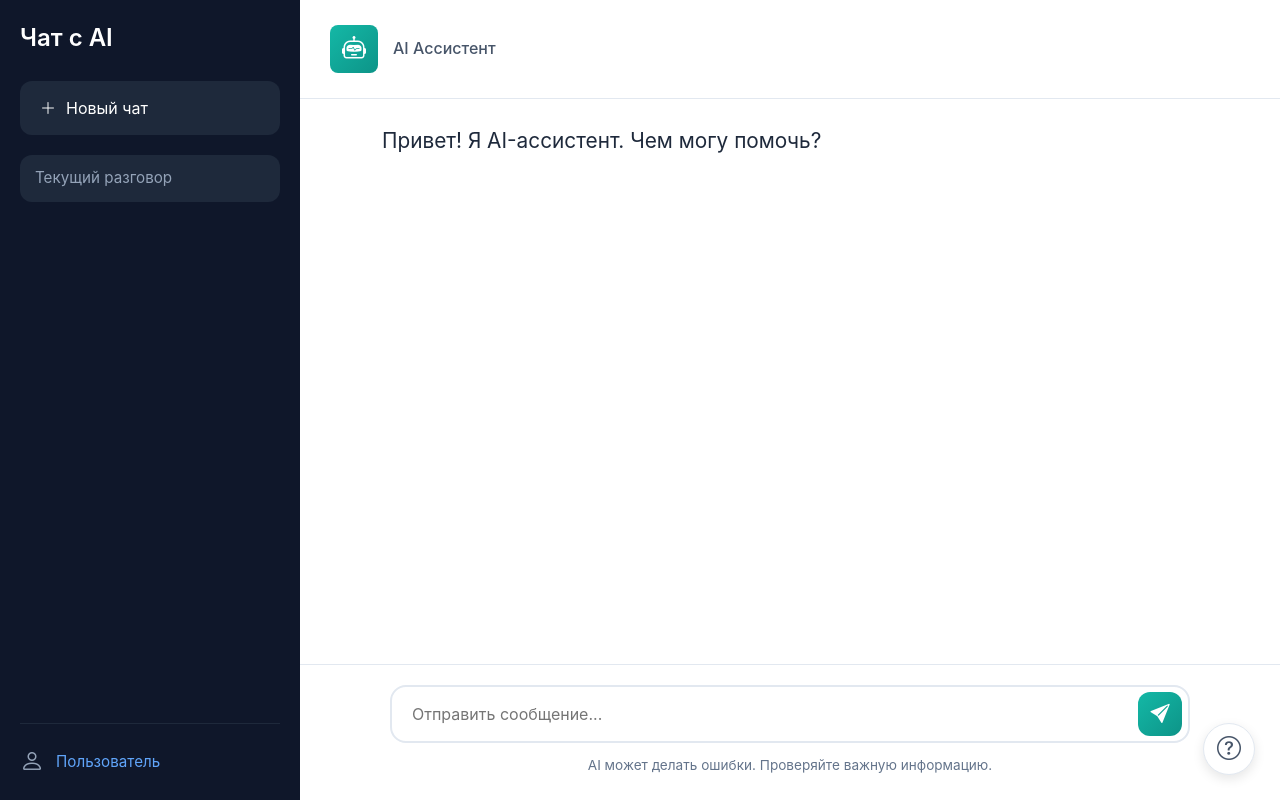
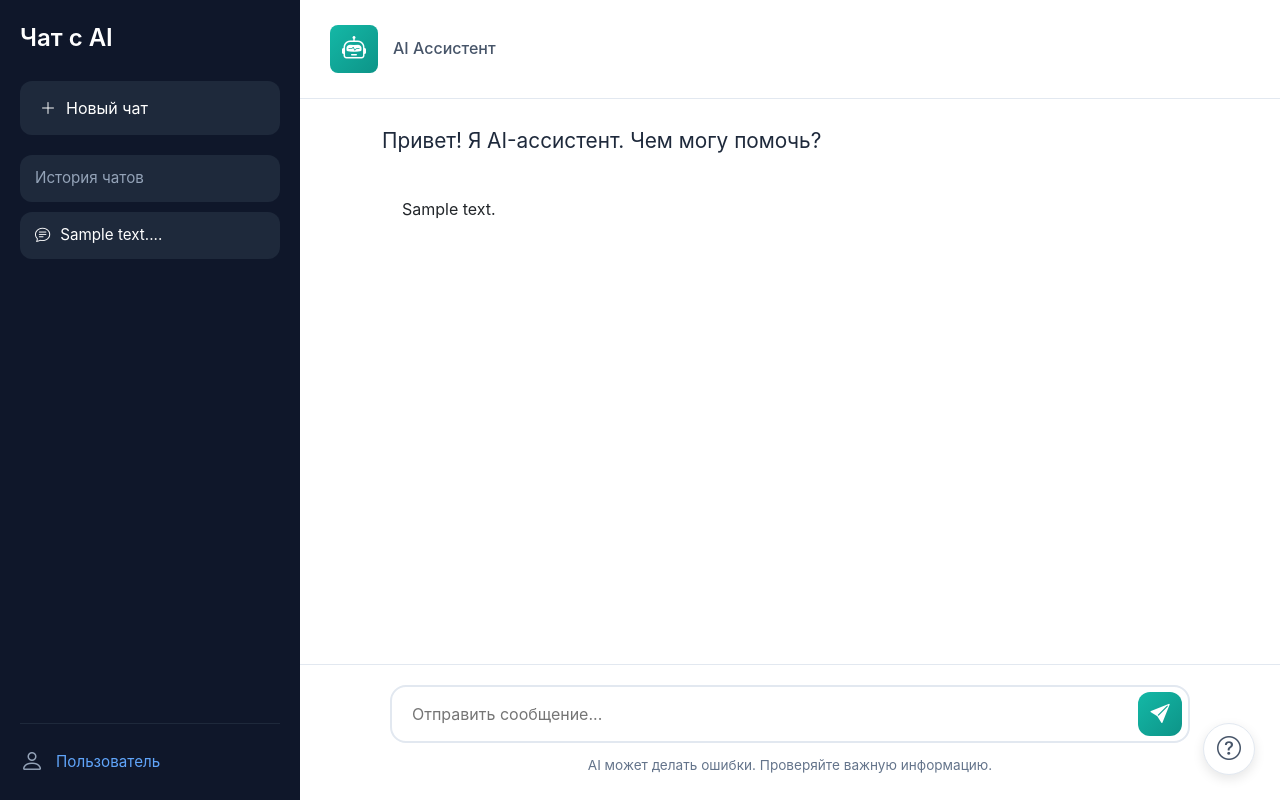
Before and after one commit to Wwwixz/Bogan_AI, a Flask app: template templates/index.html in a window 1280 px wide. Run offline with Flask 3, Linux system fonts and the light colour scheme; the template is opened without the code that fills it: values that come from a table or form of the project are taken from there, others are empty; tables that the repository leaves empty hold one stand-in row (values such as "Sample post").

Commit message:
Добавил базу данных SQLAlchemy (СУБД - SQLLite) и историю чатов

```diff
--- a/main.py
+++ b/main.py
@@ -1,32 +1,104 @@
 from flask import Flask, render_template, request, redirect, url_for
 from AI import ask_ai
 from datetime import datetime
+from flask_sqlalchemy import SQLAlchemy
 
 app = Flask(__name__)
+app.config['SQLALCHEMY_DATABASE_URI'] = 'sqlite:///chats.db'
+app.config['SQLALCHEMY_TRACK_MODIFICATIONS'] = False
+db = SQLAlchemy(app)
 
-chat_history = []
+class Chat(db.Model):
+    id = db.Column(db.Integer, primary_key=True)
+    created_at = db.Column(db.DateTime, default=datetime.utcnow)
+    messages = db.relationship('Message', backref='chat', lazy=True, cascade='all, delete-orphan')
+
+class Message(db.Model):
+    id = db.Column(db.Integer, primary_key=True)
+    chat_id = db.Column(db.Integer, db.ForeignKey('chat.id'), nullable=False)
+    role = db.Column(db.String(20), nullable=False)
+    content = db.Column(db.Text, nullable=False)
+    created_at = db.Column(db.DateTime, default=datetime.utcnow)
 
 def get_current_time():
     return datetime.now().strftime('%H:%M')
 
 @app.route('/', methods=['GET', 'POST'])
 def main():
-    global chat_history
+    current_chat_id = request.cookies.get('current_chat_id')
+    current_chat = None
+
+    if current_chat_id:
+        current_chat = Chat.query.get(int(current_chat_id))
+
     if request.method == 'POST':
         action = request.form.get('action', '')
+
         if action == 'new_chat':
-            chat_history = []
+            new_chat = Chat()
+            db.session.add(new_chat)
+            db.session.commit()
+            response = redirect(url_for('main'))
+            response.set_cookie('current_chat_id', str(new_chat.id))
+            return response
+        elif action == 'switch_chat':
+            chat_id = request.form.get('chat_id')
+            response = redirect(url_for('main'))
+            response.set_cookie('current_chat_id', str(chat_id))
+            return response
         else:
             user_message = request.form.get('message', '').strip()
             if user_message:
-                chat_history.append({'role': 'user', 'content': user_message, 'time': get_current_time()})
+                if not current_chat:
+                    current_chat = Chat()
+                    db.session.add(current_chat)
+                    db.session.commit()
+
+                user_msg = Message(
+                    chat_id=current_chat.id,
+                    role='user',
+                    content=user_message
+                )
+                db.session.add(user_msg)
+
                 try:
                     ai_response = ask_ai(user_message)
-                    chat_history.append({'role': 'assistant', 'content': ai_response, 'time': get_current_time()})
+                    ai_msg = Message(
+                        chat_id=current_chat.id,
+                        role='assistant',
+                        content=ai_response
+                    )
+                    db.session.add(ai_msg)
                 except Exception as e:
-                    chat_history.append({'role': 'assistant', 'content': f'Ошибка: {str(e)}', 'time': get_current_time()})
+                    error_msg = Message(
+                        chat_id=current_chat.id,
+                        role='assistant',
+                        content=f'Ошибка: {str(e)}'
+                    )
+                    db.session.add(error_msg)
+
+                db.session.commit()
+                response = redirect(url_for('main'))
+                if not current_chat_id:
+                    response.set_cookie('current_chat_id', str(current_chat.id))
+                return response
         return redirect(url_for('main'))
-    return render_template('index.html', messages=chat_history)
+
+    all_chats = Chat.query.order_by(Chat.created_at.desc()).all()
+
+    messages = []
+    if current_chat:
+        for msg in current_chat.messages:
+            messages.append({
+                'role': msg.role,
+                'content': msg.content,
+                'time': msg.created_at.strftime('%H:%M')
+            })
+
+    return render_template('index.html', messages=messages, all_chats=all_chats, current_chat=current_chat)
+
+with app.app_context():
+    db.create_all()
 
 if __name__ == '__main__':
-    app.run(port=8086, host='127.0.0.1', use_reloader=False)
+    app.run(port=8086, host='127.0.0.1', debug=False)
--- a/requirements.txt
+++ b/requirements.txt
@@ -1,2 +1,3 @@
 Flask == 3.1.3
 requests == 2.33.1
+Flask-SQLAlchemy == 3.1.1
--- a/static/css/style.css
+++ b/static/css/style.css
@@ -53,6 +53,43 @@ body {
     padding: 12px 15px;
     border-radius: 12px;
     font-size: 0.95rem;
+    margin-bottom: 10px;
+}
+
+.chat-list {
+    flex: 1;
+    overflow-y: auto;
+    margin-bottom: 10px;
+}
+
+.chat-item-form {
+    margin-bottom: 8px;
+}
+
+.chat-item {
+    width: 100%;
+    background-color: transparent;
+    color: #94a3b8;
+    border: none;
+    border-radius: 12px;
+    padding: 12px 15px;
+    font-size: 0.95rem;
+    cursor: pointer;
+    display: flex;
+    align-items: center;
+    gap: 10px;
+    text-align: left;
+    transition: all 0.2s;
+}
+
+.chat-item:hover {
+    background-color: #1e293b;
+    color: white;
+}
+
+.chat-item.active {
+    background-color: #1e293b;
+    color: white;
 }
 
 .sidebar-footer {
--- a/templates/index.html
+++ b/templates/index.html
@@ -7,7 +7,24 @@
             <i class="bi bi-plus-lg"></i> Новый чат
         </button>
     </form>
-    <div class="current-conversation">Текущий разговор</div>
+    <div class="current-conversation">История чатов</div>
+    <div class="chat-list">
+        {% for chat in all_chats %}
+        <form method="post" action="/" class="chat-item-form">
+            <input type="hidden" name="action" value="switch_chat">
+            <input type="hidden" name="chat_id" value="{{ chat.id }}">
+            <button type="submit" class="chat-item {% if current_chat and current_chat.id == chat.id %}active{% endif %}">
+                <i class="bi bi-chat-text"></i>
+                {% if chat.messages %}
+                    {% set first_msg = chat.messages[0] %}
+                    {{ first_msg.content[:25] }}...
+                {% else %}
+                    Новый чат
+                {% endif %}
+            </button>
+        </form>
+        {% endfor %}
+    </div>
     <div class="sidebar-footer">
         <i class="bi bi-person sidebar-footer-icon"></i>
         <span class="sidebar-footer-text">Пользователь</span>
```
Also changed, not shown: 1 other file.
